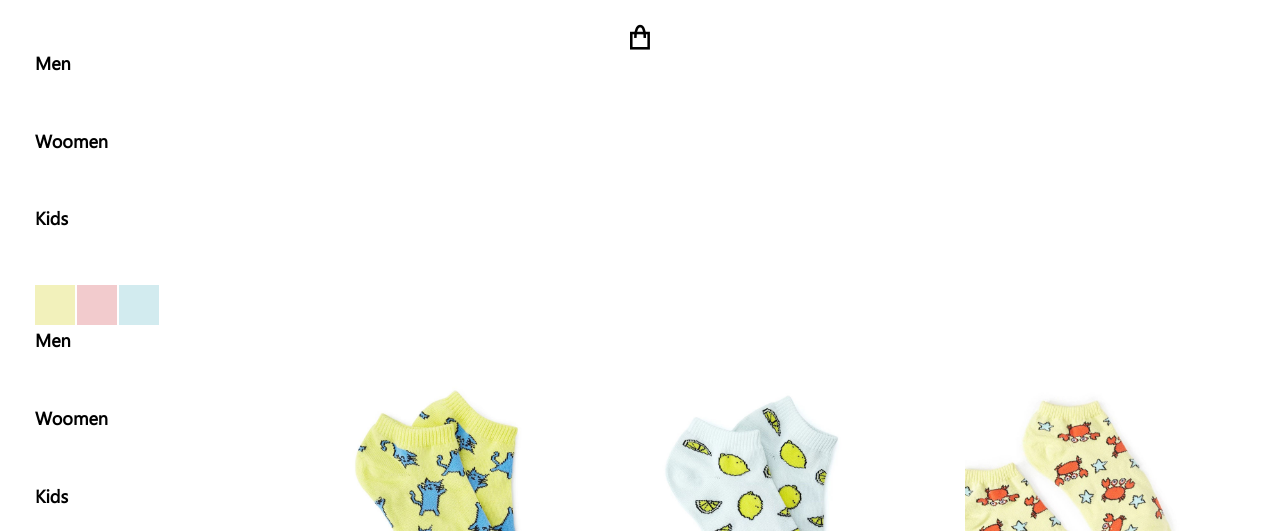
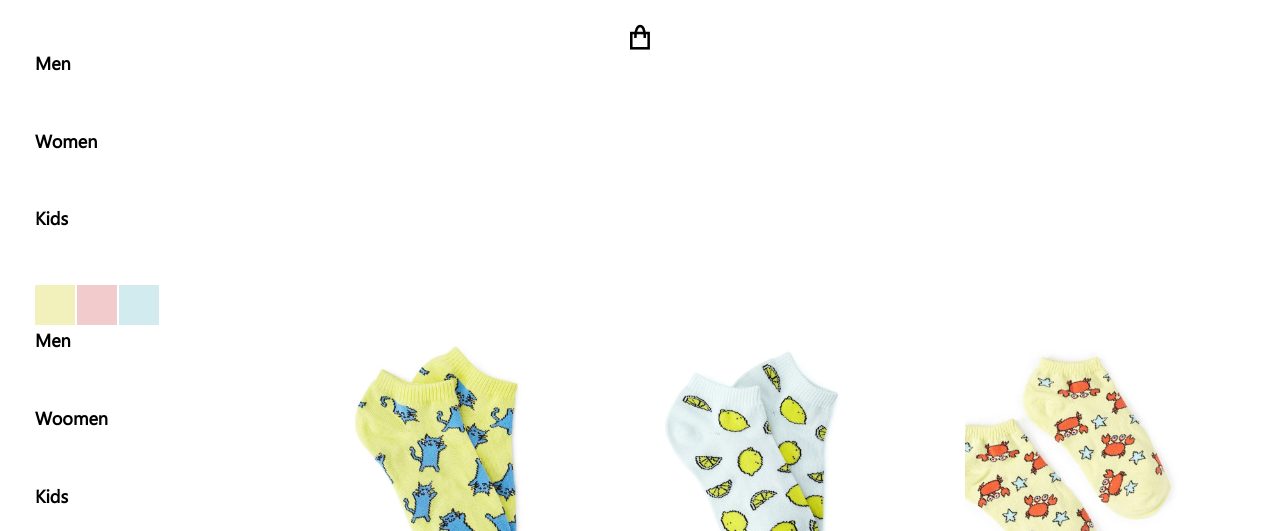
Before and after one commit to InnaBondarenko/Nosock, a website: page markup/UI_SP.html in a window 1280 px wide. Shown: the part 96-627 px from the top of the page. Drawn offline with nearby package versions, Linux system fonts and the light colour scheme; files that its build step writes are made by us from their sources; files whose address does not match are found by name.

Commit message:
fix _product-card.scss

```diff
--- a/gulpfile.js
+++ b/gulpfile.js
@@ -81,7 +81,7 @@ gulp.task('browser-sync', function() {
         port: 3004,
         open: true,
         browser: 'default',
-        startPath: '/index.html'
+        startPath: '/UI_SP.html'
     });
 });
 gulp.task('watch', function() {
--- a/markup/UI_SP.html
+++ b/markup/UI_SP.html
@@ -61,7 +61,7 @@
 					</ul>
 				</li>
 				<li class="h4 opener">
-					<a href="#">Woomen</a>
+					<a href="#">Women</a>
 					<ul>
 						<li>
 							<a href="#" class="active">ankle</a>
@@ -804,7 +804,9 @@
 	<script>
 		$(function(){
 		$('.opener').on('click', function () {
+			 $('.opener').removeClass('open');
 			 $(this).toggleClass('open')
+
 		})
 	});
 	</script>
--- a/markup/assets/scss/modules/_product-card.scss
+++ b/markup/assets/scss/modules/_product-card.scss
@@ -56,9 +56,9 @@
 				content: "";
 				border-top: 1px solid $brand-color;
 				position: absolute;
-				bottom: 0;
-				left: 0;
-				right: 0;
+				bottom: 1px;
+				left: 1px;
+				right: 1px;
 				transform: translateX(-100%);
 				transition: transform 1s;
 			}
@@ -66,9 +66,9 @@
 			content: "";
 			border-left: 1px solid $brand-color;
 			position: absolute;
-			bottom: 0;
-			top: 0;
-			right: 0;
+			bottom: 1px;
+			top: 1px;
+			right: 1px;
 			transform: translateY(100%);
 			transition: transform  1s;
 			transition-delay: 0s;
@@ -97,12 +97,18 @@
 		.image-holder{
 			margin-top: 0;
 			position: relative;
-			padding-top: 44px;
+			padding-bottom: 44px;
 			img{
-				margin-left: -39px;
+				position: relative;
+				left: -39px;
+				top: 0;
+				transition: top 0.5s;
+				// transition-delay: 0.5s;
+
 			}
 		}
 		&:hover{
+
 			&:before{
 				transform: translateX(0);
 			}
@@ -121,11 +127,13 @@
 			.image-holder{
 				padding-bottom: 44px;
 				img{
-					margin:-44px 0 0 0;
+					left: 0;
+					top: -44px;
 				}
 			}
 			.product-caption{
 				transform: translateX(0);
+				// transition-delay: 0.5s;
 			}
 		}
 	}
```
Also changed, not shown: dist/UI_SP.html, dist/assets/css/all.css.
